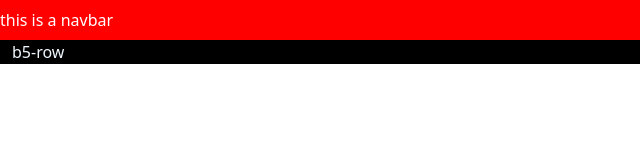
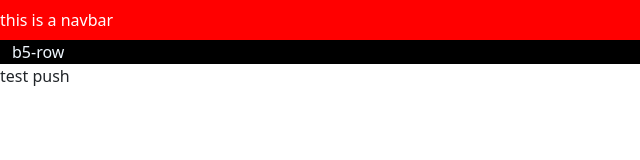
Before and after one commit to Arash-Pouya/arashpouya.ir, a plain HTML site: page index.html in a window 1280 px wide. Shown: the full height of the page, 0-640 px from the left. Drawn offline with nearby package versions, Linux system fonts and the light colour scheme.

Commit message:
testpush

```diff
--- a/index.html
+++ b/index.html
@@ -14,6 +14,7 @@
         <div class="container-fluid">
             b5-row
         </div>
+        <div><p>test push</p></div>
     <script src="https://cdn.jsdelivr.net/npm/bootstrap@5.3.6/dist/js/bootstrap.bundle.min.js" integrity="sha384-j1CDi7MgGQ12Z7Qab0qlWQ/Qqz24Gc6BM0thvEMVjHnfYGF0rmFCozFSxQBxwHKO" crossorigin="anonymous"></script>
 </body>
 </html>
```
